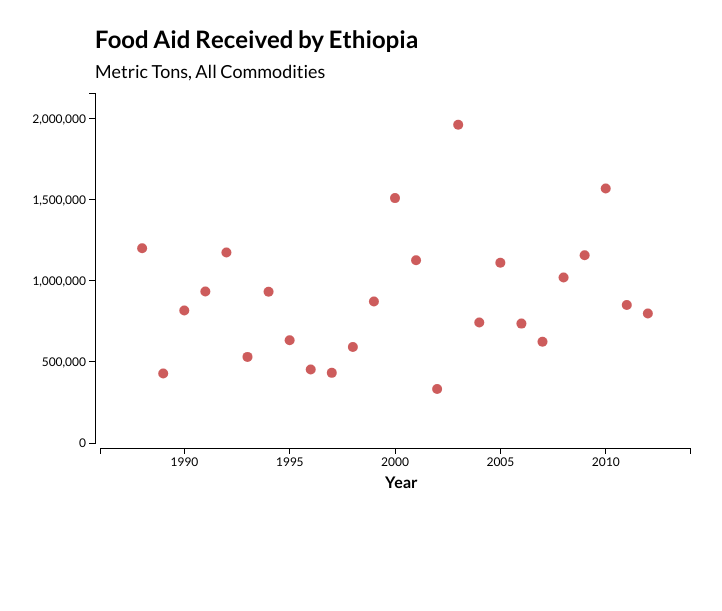
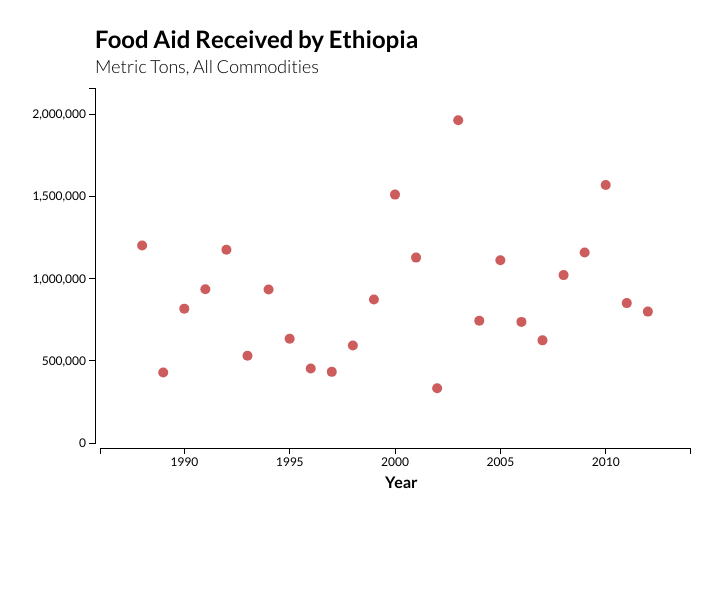
Before and after one commit to twolock/assignment3, a plain HTML site: page index.html in a window 1280 px wide. Shown: the whole page, without its empty margins (13-735 px from the left). Drawn offline with nearby package versions, Linux system fonts and the light colour scheme.

Commit message:
Changed subtitle weight

```diff
--- a/css/styles.css
+++ b/css/styles.css
@@ -22,6 +22,7 @@ text{
 }
 #chart-g .subtitle{
 	font-size: 18px;
+	font-weight: 300;
 }
 
 .point {
--- a/index.html
+++ b/index.html
@@ -1,7 +1,7 @@
 <!DOCTYPE html>
 <html>
 	<head>
-		<link href='http://fonts.googleapis.com/css?family=Lato:400,700' rel='stylesheet' type='text/css'>
+		<link href='http://fonts.googleapis.com/css?family=Lato:400,700,300' rel='stylesheet' type='text/css'>
 		<link rel="stylesheet" href="css/styles.css">
 		<script src="http://d3js.org/d3.v3.min.js" charset="utf-8"></script>
 	    <script type="text/javascript" src="js/data.js"></script>
--- a/js/assignment3.js
+++ b/js/assignment3.js
@@ -36,7 +36,7 @@ var settings = {
 	x_padding: 100,
 	y_padding: 30,
 	title_padding: 10,
-	title_to_subtitle:20,
+	title_to_subtitle:15,
 	subtitle_to_chart:10,
 	axis_title_pad: 40
 }
```
